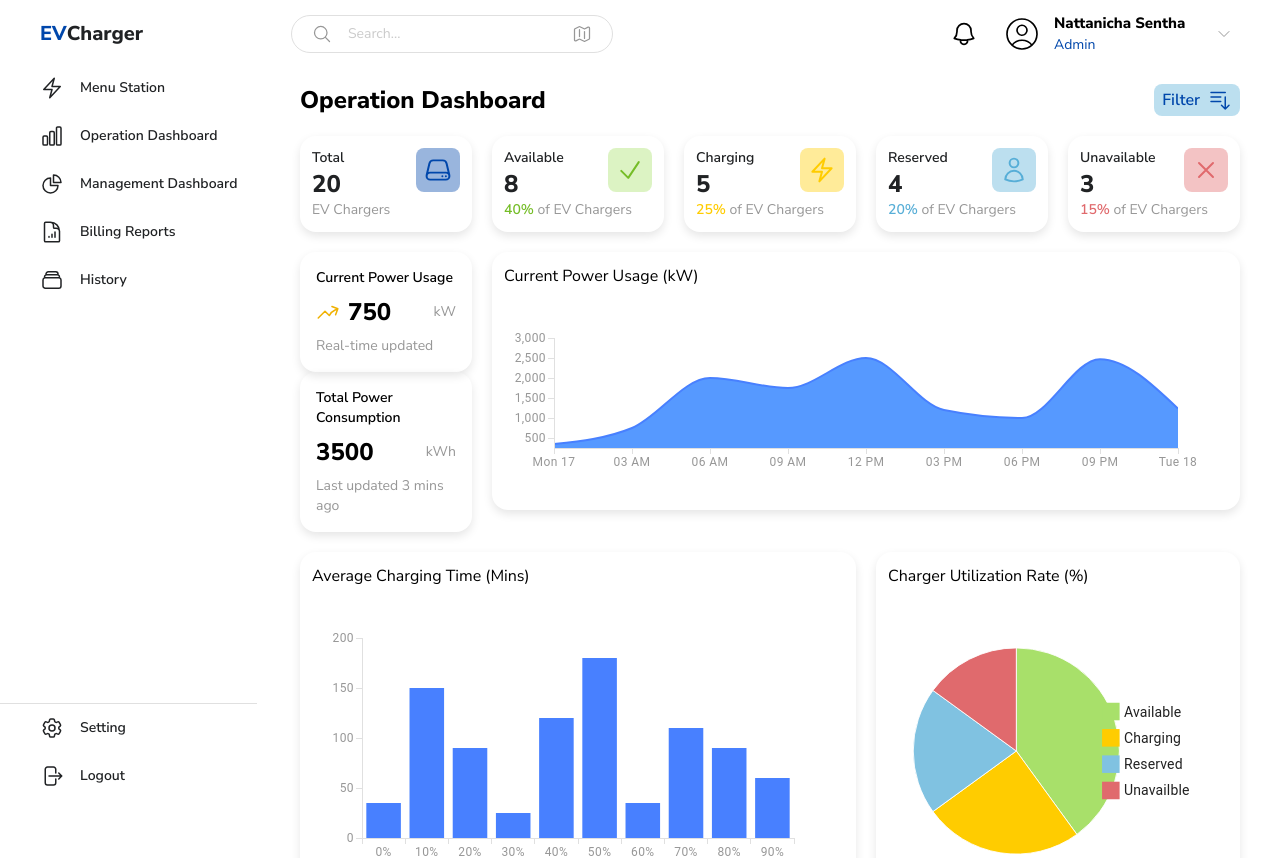
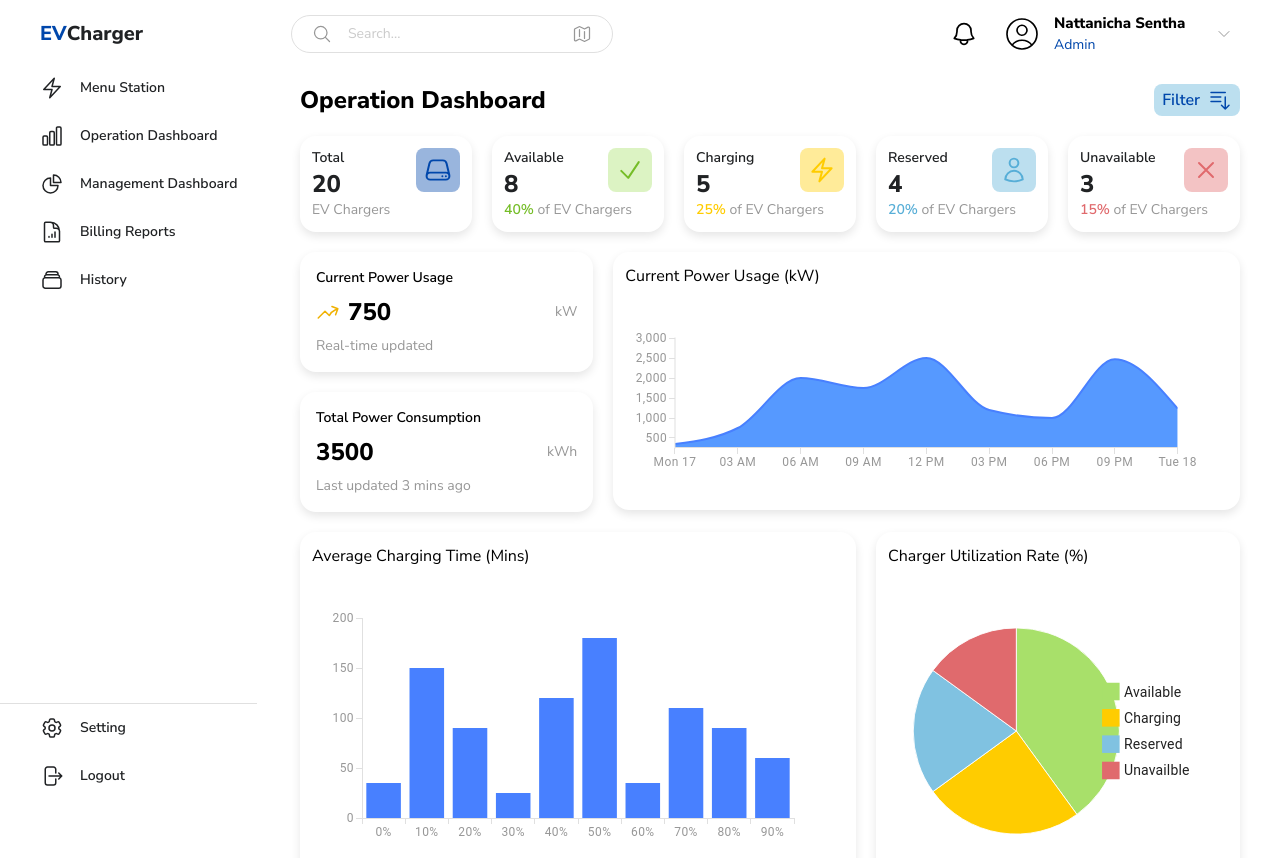
Before and after one commit to NattanichaSent/EV-Charger, a React (Vite) app: page / in a window 1280 px wide. Shown: the top 858 px of the page. Built offline with nearby package versions, Linux system fonts and the light colour scheme.

Commit message:
Edit Responsive UI

```diff
--- a/index.html
+++ b/index.html
@@ -7,6 +7,7 @@
     <title>EV Charger</title>
     <link href="https://fonts.googleapis.com/css2?family=Nunito+Sans&display=swap" rel="stylesheet">
     <link href="https://fonts.googleapis.com/css2?family=Nunito+Sans:wght@400;600;800&display=swap" rel="stylesheet">
+    <link href="https://fonts.googleapis.com/css2?family=Kanit:wght@300;400;500;600&display=swap" rel="stylesheet">
 
   </head>
   <body>
--- a/src/App.css
+++ b/src/App.css
@@ -2,7 +2,7 @@
 
 #root {
   margin: 0 auto;
-  font-family: "Nunito Sans", sans-serif;
+  font-family: "Kanit", "Nunito Sans", sans-serif;
   text-align: center;
 }
 
--- a/src/App.jsx
+++ b/src/App.jsx
@@ -1,11 +1,9 @@
-
-import './App.css'
+import './App.css';
 
 function App() {
-
   return (
-    <div>asdasdasds</div>
-  )
+    <div>App</div>
+  );
 }
 
-export default App
+export default App;
--- a/src/index.css
+++ b/src/index.css
@@ -1,69 +1,27 @@
 @import "tailwindcss";
-/* :root {
-  font-family: "Nunito Sans";
-  line-height: 1.5;
-  font-weight: 400;
 
-  color-scheme: light dark;
-  color: rgba(255, 255, 255, 0.87);
-  background-color: #242424;
-
-  font-synthesis: none;
-  text-rendering: optimizeLegibility;
-  -webkit-font-smoothing: antialiased;
-  -moz-osx-font-smoothing: grayscale;
+#root {
+  margin: 0 auto;
+  font-family: "Nunito Sans", sans-serif;
+  text-align: center;
 }
 
-a {
-  font-weight: 500;
-  color: #646cff;
-  text-decoration: inherit;
+@theme {
+  --color-primary: #202224;
+  --color-secondary: #0047ab;
+  --color-stroke: #e0e0e0;
+  --color-background: #ffff;
+  --color-onclickText: #ffff;
+  --color-icon: #979797;
+  --color-checkIcon: #75bd27;
+  --color-boltIcon: #ffcc00;
+  --color-reservedIcon: #57aed7;
+  --color-xIcon: #e06a6d;
+  --color-bgBlue: rgba(0, 71, 171, 0.4);
+  --color-bgGreen: rgba(168, 224, 106, 0.4);
+  --color-bgYellow: rgba(255, 204, 0, 0.4);
+  --color-bgSky: rgba(87, 174, 215, 0.4);
+  --color-bgRed: rgba(224, 106, 109, 0.4);
+  --color-hover: rgba(0, 71, 171, 0.6);
+  --color-bgHover: #f7f7f7;
 }
-a:hover {
-  color: #535bf2;
-}
-
-body {
-  margin: 0;
-  display: flex;
-  place-items: center;
-  min-width: 320px;
-  min-height: 100vh;
-}
-
-h1 {
-  font-size: 3.2em;
-  line-height: 1.1;
-}
-
-button {
-  border-radius: 8px;
-  border: 1px solid transparent;
-  padding: 0.6em 1.2em;
-  font-size: 1em;
-  font-weight: 500;
-  font-family: inherit;
-  background-color: #1a1a1a;
-  cursor: pointer;
-  transition: border-color 0.25s;
-}
-button:hover {
-  border-color: #646cff;
-}
-button:focus,
-button:focus-visible {
-  outline: 4px auto -webkit-focus-ring-color;
-}
-
-@media (prefers-color-scheme: light) {
-  :root {
-    color: #213547;
-    background-color: #ffffff;
-  }
-  a:hover {
-    color: #747bff;
-  }
-  button {
-    background-color: #f9f9f9;
-  }
-} */
--- a/src/main.jsx
+++ b/src/main.jsx
@@ -1,7 +1,7 @@
 import { StrictMode } from 'react'
 import { createRoot } from 'react-dom/client'
 import './index.css'
-import App from './App.jsx'
+
 
 import Operation from './pages/Operation.jsx'
 
--- a/src/pages/Operation.jsx
+++ b/src/pages/Operation.jsx
@@ -47,9 +47,9 @@ function Operation() {
                             <div className="mb-5">
                                 <Status />
                             </div>)}
-                        <div className="lg:grid lg:grid-cols-5 gap-x-5">
-                            <div className="lg:grid-cols-1 lg:col-span-1 h-full md:grid md:grid-cols-3 md:gap-5">
-                                <div className="flex flex-col justify-between  h-full md:col-span-1 ">
+                        <div className=" lg:grid lg:grid-cols-6 lg:space-x-5 mb-5  ">
+                            <div className=" lg:col-span-2 lg:flex lg:flex-col lg:justify-between md:grid md:grid-cols-3 md:space-x-5">
+                                <div className=" md:flex md:flex-col md:justify-between md:space-y-5 md:col-span-1 lg:w-full">
                                     {showGraphs.line && (
                                         <PowerMeter
                                             label="Current Power Usage"
@@ -60,24 +60,24 @@ function Operation() {
                                             description="Real-time updated"
                                         />)}
                                     {showGraphs.totalPower && (
-                                        <div className="mb-5">
                                         <PowerMeter
                                             label="Total Power Consumption"
                                             power={3500}
                                             unit="kWh"
                                             description="Last updated 3 mins ago"
                                         />
-                                        </div>
                                     )}
                                 </div>
                                 {showGraphs.pie && (
-                                    <div className="lg:hidden md:col-span-2 ">
+                                    <div className="lg:hidden md:col-span-2  ">
                                         <PieGraph />
                                     </div>
                                 )}
                             </div>
+
+
                             {showGraphs.line && (
-                                <div className="w-full h-full lg:col-span-4 mb-5">
+                                <div className="w-full h-full col-span-4 md:mt-5 lg:mt-0">
                                     <LineGraph />
                                 </div>
                             )}
```
Lines whose indentation alone changed are shown as unchanged.
